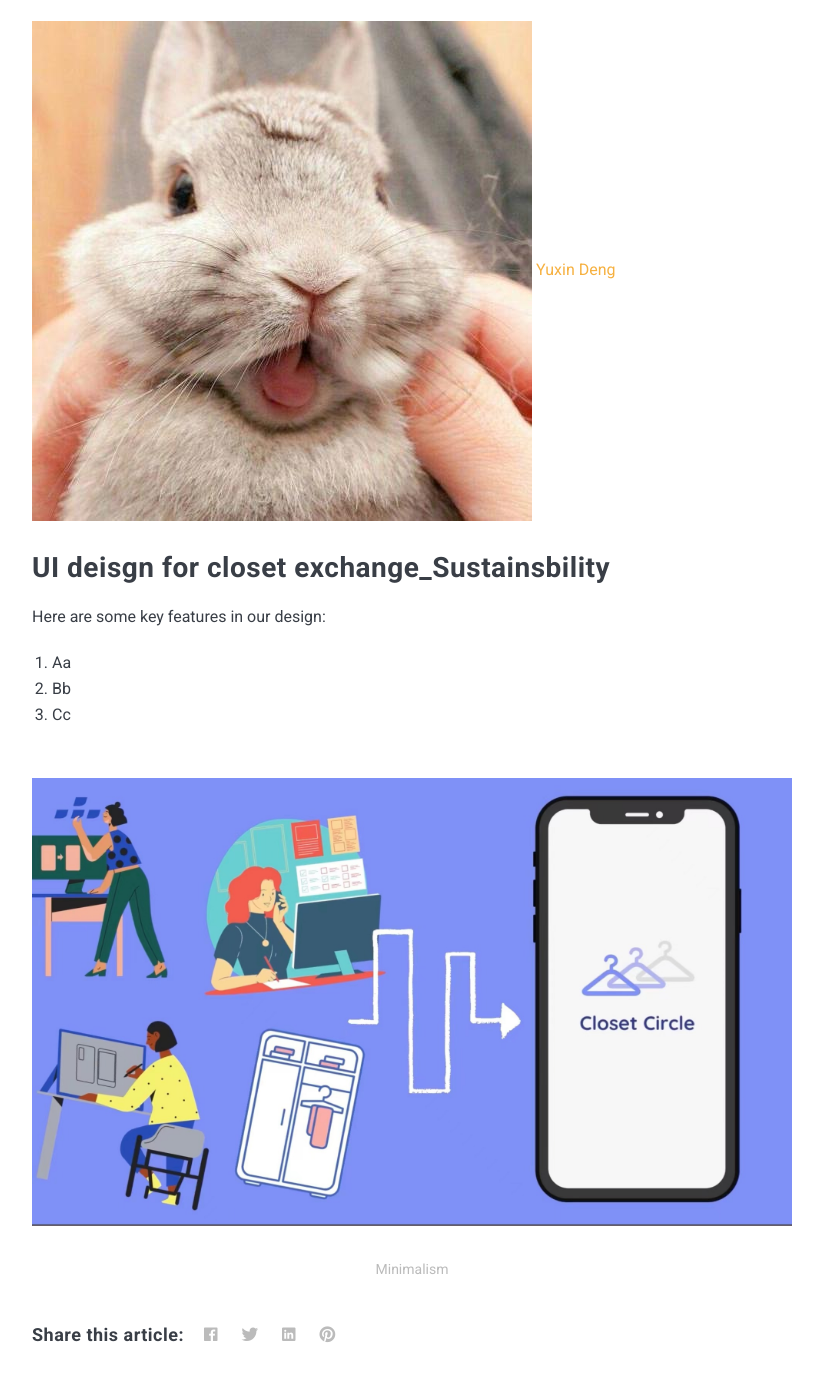
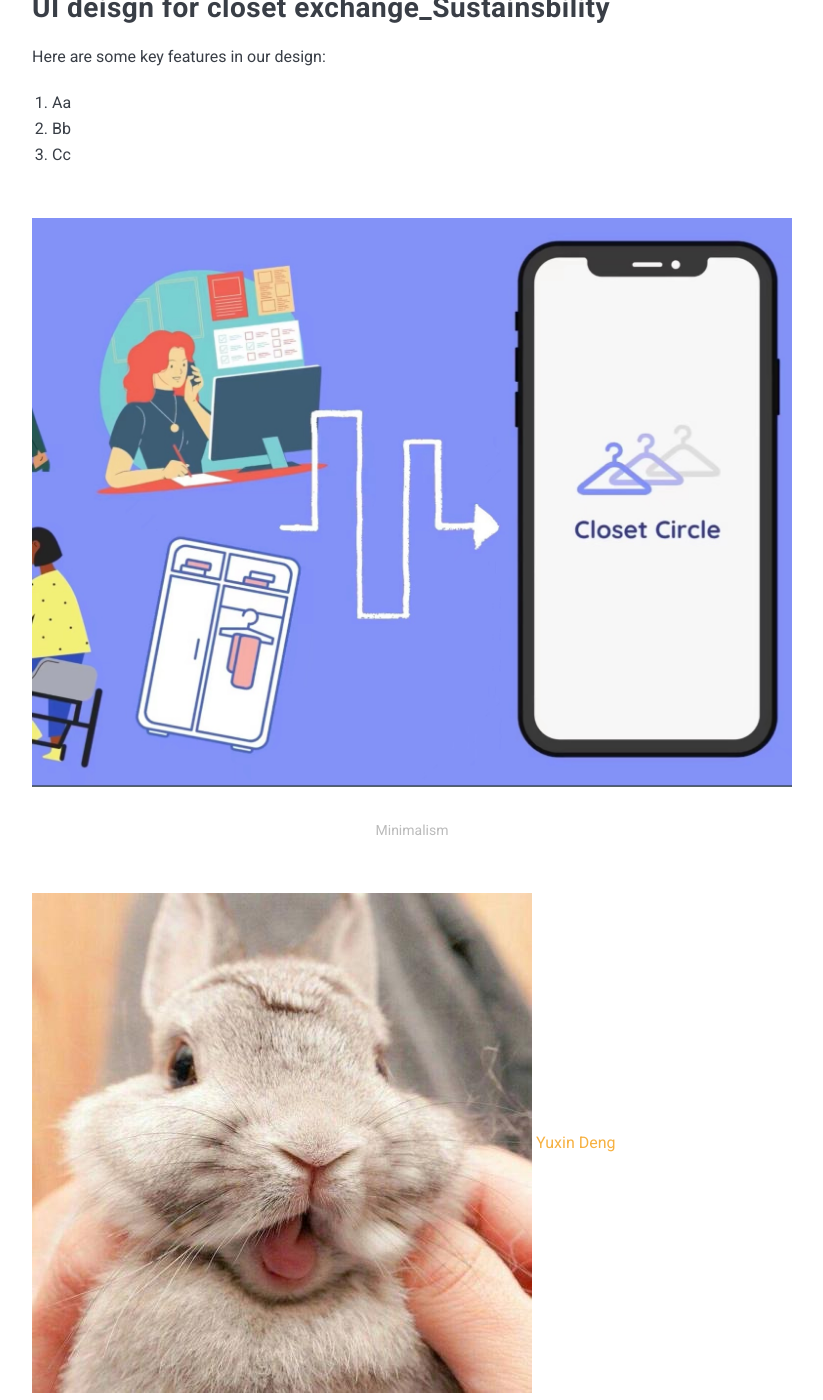
Before and after one commit to yuxin-d/yuxin-d.github.io, a Jekyll site: the page built from _posts/2021-09-25-clothes-sharing-app.markdown, in a window 1280 px wide and 1400 px high, scrolled down 1142 px. Shown: the whole window, without its empty margins (228-1051 px from the left). Built offline with Jekyll 4.4.1, drawn with Linux system fonts in a browser that asks for light colours; nearby versions of some CDN libraries; comment, search, counter and statistics services are not loaded.

```diff
--- a/_posts/2021-09-25-clothes-sharing-app.markdown
+++ b/_posts/2021-09-25-clothes-sharing-app.markdown
@@ -6,12 +6,6 @@
 tags:   UI/UX HCI Figma
 ---
 
-<div class="UIdesign">
-    <a class="logo__link" href="{{site.baseurl}}/">
-        <img class="logo__image" src="{{ site.baseurl }}/images/{{ site.data.settings.logo }}" alt="{{ site.data.settings.title }}">
-        Yuxin Deng
-    </a>
-</div>
 
 
 ## UI deisgn for closet exchange_Sustainsbility
@@ -25,3 +19,10 @@
 
 ![]({{ site.baseurl }}/images/03.jpg)
 *Minimalism*
+
+<div class="UIdesign">
+    <a class="logo__link" href="{{site.baseurl}}/">
+        <img class="logo__image" src="{{ site.baseurl }}/images/{{ site.data.settings.logo }}" alt="{{ site.data.settings.title }}">
+        Yuxin Deng
+    </a>
+</div>
```
Also changed, not shown: images/03.jpg.
